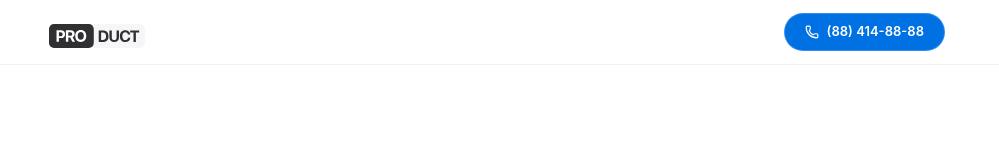
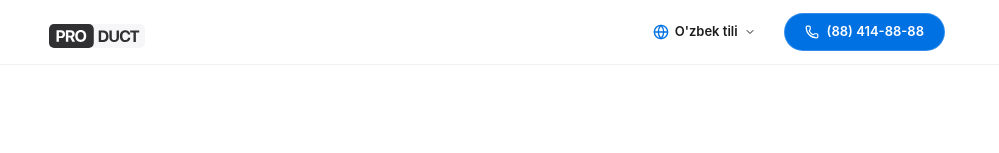
Before and after one commit to onabijonov/product, a React (Vite) app: page / in a window 1280 px wide. Shown: the top 153 px of the page, without its empty margins (143-1142 px from the left). Built offline with nearby package versions, Linux system fonts and the light colour scheme.

Commit message:
feat: add language selector in navbar

```diff
--- a/index.html
+++ b/index.html
@@ -3,7 +3,8 @@
   <head>
     <meta charset="UTF-8" />
     <meta name="viewport" content="width=device-width, initial-scale=1.0" />
-    <title>My Google AI Studio App</title>
+    <title>ProDuct - Professional yondashuv</title>
+    <link rel="icon" type="image/svg+xml" href="/favicon.svg" />
   </head>
   <body>
     <div id="root"></div>
--- a/src/App.tsx
+++ b/src/App.tsx
@@ -1,5 +1,5 @@
-import React from 'react';
-import { ChevronRight, ShieldCheck, Truck, Wrench, BadgeCheck, Phone, Send, Instagram, MapPin, Clock, ExternalLink } from 'lucide-react';
+import React, { useState } from 'react';
+import { ChevronRight, ShieldCheck, Truck, Wrench, BadgeCheck, Phone, Send, Instagram, MapPin, Clock, ExternalLink, Globe, ChevronDown } from 'lucide-react';
 import { motion } from 'motion/react';
 import logo from './assets/logo.svg';
 import iph1 from './assets/images/iph1.png';
@@ -8,6 +8,10 @@ import pad1 from './assets/images/pad1.png';
 import imac1 from './assets/images/imac1.png';
 
 export default function App() {
+  const [lang, setLang] = useState("O'zbek tili");
+  const [isLangOpen, setIsLangOpen] = useState(false);
+  const languages = ["O'zbek tili", "Rus tili", "English", "O'zbek tili (Cyrillic)"];
+
   const fadeInUp = {
     initial: { opacity: 0, y: 60, filter: 'blur(15px)' },
     whileInView: { opacity: 1, y: 0, filter: 'blur(0px)' },
@@ -41,7 +45,7 @@ export default function App() {
         transition={{ type: 'spring', damping: 25, stiffness: 120, delay: 0.2 }}
         className="w-full bg-[#FFFFFF]/70 backdrop-blur-xl border-b border-[#D2D2D7]/30 sticky top-0 z-[100] transition-all duration-300"
       >
-        <header className="w-full h-16 px-4 md:px-16 flex justify-between items-center max-w-[1024px] mx-auto overflow-hidden">
+        <header className="w-full h-16 px-4 md:px-16 flex justify-between items-center max-w-[1024px] mx-auto relative">
           <div className="flex items-center cursor-pointer">
             <motion.div
               whileHover={{ scale: 1.05 }}
@@ -57,14 +61,50 @@ export default function App() {
               <img src={logo} alt="ProDuct Logo" className="w-full h-full object-contain" />
             </motion.div>
           </div>
+          <div className="flex items-center gap-2 md:gap-4">
+            {/* Language Selector */}
+            <div className="relative">
+              <button
+                onClick={() => setIsLangOpen(!isLangOpen)}
+                className="text-[13px] font-semibold text-[#1D1D1F] px-3 py-2 bg-transparent hover:bg-[#F5F5F7] rounded-full transition-colors flex items-center gap-1.5"
+              >
+                <Globe className="w-4 h-4 text-[#0071E3]" />
+                <span className="hidden sm:inline">{lang}</span>
+                <ChevronDown className={`w-3 h-3 transition-transform ${isLangOpen ? 'rotate-180' : ''}`} />
+              </button>
+
+              {isLangOpen && (
+                <>
+                  <div className="fixed inset-0 z-40" onClick={() => setIsLangOpen(false)}></div>
+                  <motion.div
+                    initial={{ opacity: 0, y: 10, scale: 0.95 }}
+                    animate={{ opacity: 1, y: 0, scale: 1 }}
+                    className="absolute right-0 top-full mt-2 w-48 bg-white/90 backdrop-blur-xl border border-[#D2D2D7]/50 rounded-[18px] shadow-[--shadow-apple] overflow-hidden py-2 z-50 origin-top-right"
+                  >
+                    {languages.map((l) => (
+                      <button
+                        key={l}
+                        onClick={() => { setLang(l); setIsLangOpen(false); }}
+                        className={`w-full text-left px-4 py-2.5 text-[13px] transition-colors flex items-center justify-between ${lang === l ? 'text-[#0071E3] font-semibold bg-[#F5F5F7]' : 'text-[#1D1D1F] hover:bg-[#F5F5F7]'}`}
+                      >
+                        {l}
+                        {lang === l && <div className="w-1.5 h-1.5 rounded-full bg-[#0071E3]"></div>}
+                      </button>
+                    ))}
+                  </motion.div>
+                </>
+              )}
+            </div>
+
             <motion.a
               href="tel:+998884148888"
               whileHover={{ scale: 1.02 }}
               whileTap={{ scale: 0.98 }}
               className="text-[13px] font-semibold text-white px-5 py-2 bg-[#0071E3] rounded-full border border-white/20 flex items-center gap-2 hover:bg-[#0077ED] transition-all"
             >
-            <Phone className="w-3.5 h-3.5" /> (88) 414-88-88
+              <Phone className="w-3.5 h-3.5" /> <span className="hidden sm:inline">(88) 414-88-88</span>
             </motion.a>
+          </div>
         </header>
       </motion.div>
 
```
Also changed, not shown: public/favicon.svg (added). Lines whose indentation alone changed are shown as unchanged.
